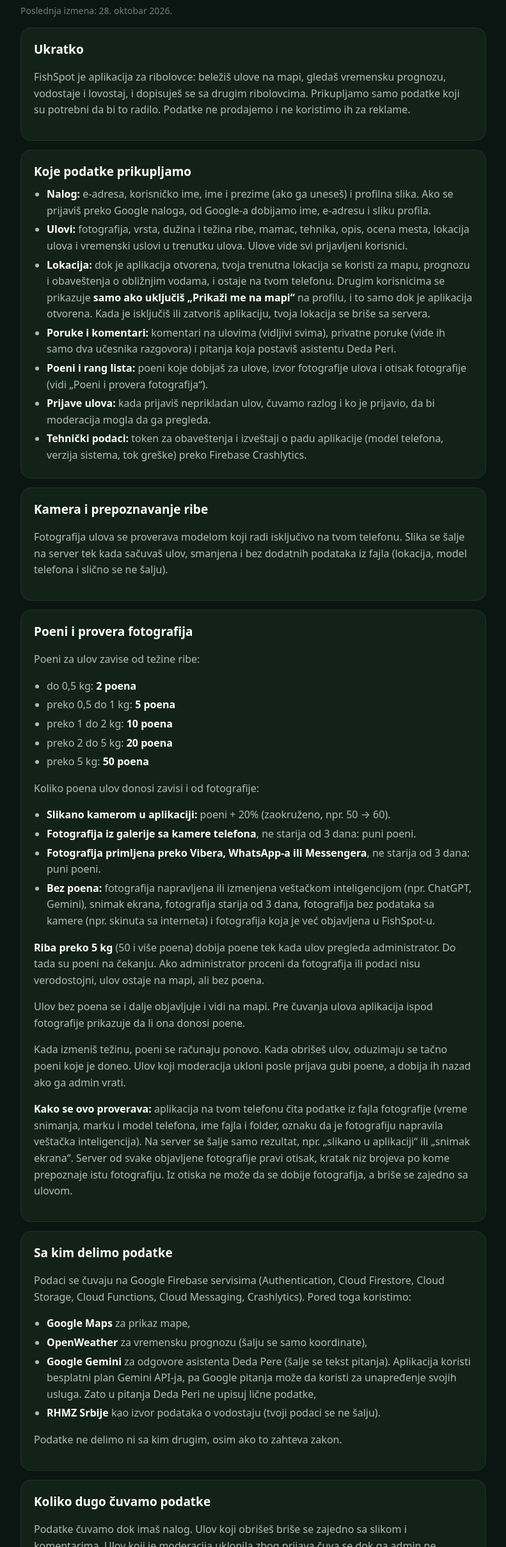
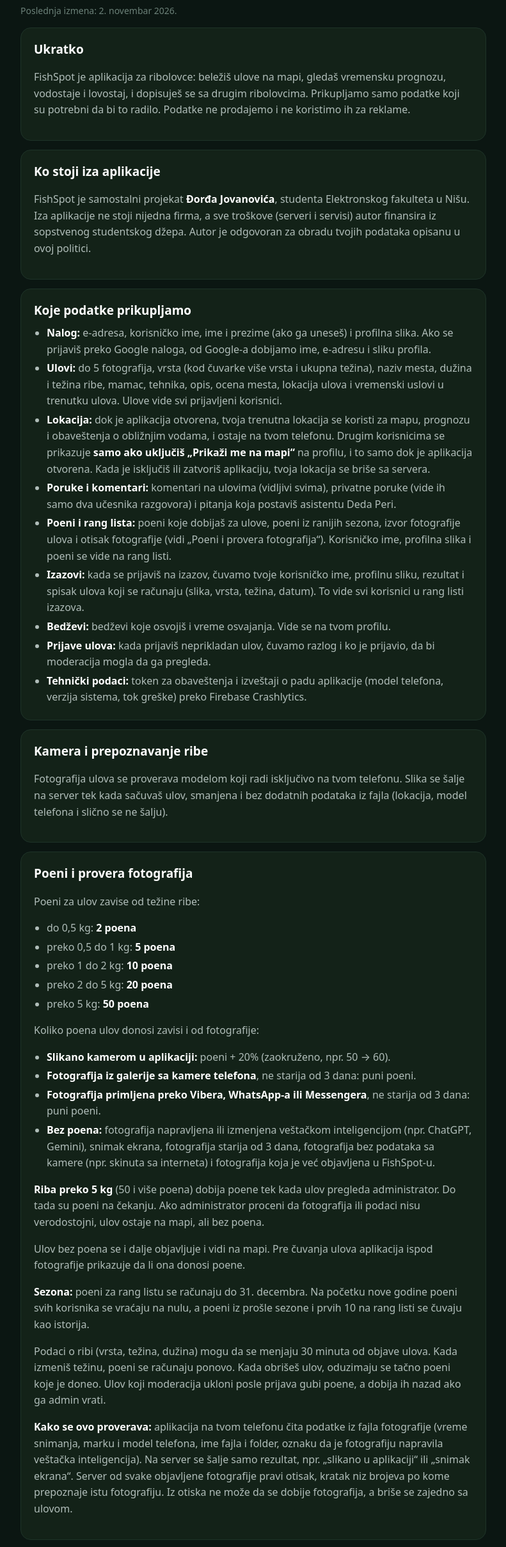
Before and after one commit to zezus03/FishSpot, a plain HTML site: page hosting/privatnost.html in a window 1280 px wide. Shown: the part 103-2521 px from the top of the page at 64% size, without its empty margins (244-1035 px from the left). Drawn offline with Linux system fonts and the light colour scheme.

Commit message:
Politika privatnosti: autor, sezone, izazovi i bedzevi; ukljucena provera starosti slike

```diff
--- a/hosting/privatnost.html
+++ b/hosting/privatnost.html
@@ -24,7 +24,7 @@
 <main>
   <div class="oznaka">FishSpot</div>
   <h1>Politika privatnosti</h1>
-  <div class="datum">Poslednja izmena: 28. oktobar 2026.</div>
+  <div class="datum">Poslednja izmena: 2. novembar 2026.</div>
 
   <section>
     <h2>Ukratko</h2>
@@ -32,13 +32,20 @@
   </section>
 
   <section>
+    <h2>Ko stoji iza aplikacije</h2>
+    <p>FishSpot je samostalni projekat <strong>Đorđa Jovanovića</strong>, studenta Elektronskog fakulteta u Nišu. Iza aplikacije ne stoji nijedna firma, a sve troškove (serveri i servisi) autor finansira iz sopstvenog studentskog džepa. Autor je odgovoran za obradu tvojih podataka opisanu u ovoj politici.</p>
+  </section>
+
+  <section>
     <h2>Koje podatke prikupljamo</h2>
     <ul>
       <li><strong>Nalog:</strong> e-adresa, korisničko ime, ime i prezime (ako ga uneseš) i profilna slika. Ako se prijaviš preko Google naloga, od Google-a dobijamo ime, e-adresu i sliku profila.</li>
-      <li><strong>Ulovi:</strong> fotografija, vrsta, dužina i težina ribe, mamac, tehnika, opis, ocena mesta, lokacija ulova i vremenski uslovi u trenutku ulova. Ulove vide svi prijavljeni korisnici.</li>
+      <li><strong>Ulovi:</strong> do 5 fotografija, vrsta (kod čuvarke više vrsta i ukupna težina), naziv mesta, dužina i težina ribe, mamac, tehnika, opis, ocena mesta, lokacija ulova i vremenski uslovi u trenutku ulova. Ulove vide svi prijavljeni korisnici.</li>
       <li><strong>Lokacija:</strong> dok je aplikacija otvorena, tvoja trenutna lokacija se koristi za mapu, prognozu i obaveštenja o obližnjim vodama, i ostaje na tvom telefonu. Drugim korisnicima se prikazuje <strong>samo ako uključiš „Prikaži me na mapi“</strong> na profilu, i to samo dok je aplikacija otvorena. Kada je isključiš ili zatvoriš aplikaciju, tvoja lokacija se briše sa servera.</li>
       <li><strong>Poruke i komentari:</strong> komentari na ulovima (vidljivi svima), privatne poruke (vide ih samo dva učesnika razgovora) i pitanja koja postaviš asistentu Deda Peri.</li>
-      <li><strong>Poeni i rang lista:</strong> poeni koje dobijaš za ulove, izvor fotografije ulova i otisak fotografije (vidi „Poeni i provera fotografija“).</li>
+      <li><strong>Poeni i rang lista:</strong> poeni koje dobijaš za ulove, poeni iz ranijih sezona, izvor fotografije ulova i otisak fotografije (vidi „Poeni i provera fotografija“). Korisničko ime, profilna slika i poeni se vide na rang listi.</li>
+      <li><strong>Izazovi:</strong> kada se prijaviš na izazov, čuvamo tvoje korisničko ime, profilnu sliku, rezultat i spisak ulova koji se računaju (slika, vrsta, težina, datum). To vide svi korisnici u rang listi izazova.</li>
+      <li><strong>Bedževi:</strong> bedževi koje osvojiš i vreme osvajanja. Vide se na tvom profilu.</li>
       <li><strong>Prijave ulova:</strong> kada prijaviš neprikladan ulov, čuvamo razlog i ko je prijavio, da bi moderacija mogla da ga pregleda.</li>
       <li><strong>Tehnički podaci:</strong> token za obaveštenja i izveštaji o padu aplikacije (model telefona, verzija sistema, tok greške) preko Firebase Crashlytics.</li>
     </ul>
@@ -68,7 +75,8 @@
     </ul>
     <p><strong>Riba preko 5 kg</strong> (50 i više poena) dobija poene tek kada ulov pregleda administrator. Do tada su poeni na čekanju. Ako administrator proceni da fotografija ili podaci nisu verodostojni, ulov ostaje na mapi, ali bez poena.</p>
     <p>Ulov bez poena se i dalje objavljuje i vidi na mapi. Pre čuvanja ulova aplikacija ispod fotografije prikazuje da li ona donosi poene.</p>
-    <p>Kada izmeniš težinu, poeni se računaju ponovo. Kada obrišeš ulov, oduzimaju se tačno poeni koje je doneo. Ulov koji moderacija ukloni posle prijava gubi poene, a dobija ih nazad ako ga admin vrati.</p>
+    <p><strong>Sezona:</strong> poeni za rang listu se računaju do 31. decembra. Na početku nove godine poeni svih korisnika se vraćaju na nulu, a poeni iz prošle sezone i prvih 10 na rang listi se čuvaju kao istorija.</p>
+    <p>Podaci o ribi (vrsta, težina, dužina) mogu da se menjaju 30 minuta od objave ulova. Kada izmeniš težinu, poeni se računaju ponovo. Kada obrišeš ulov, oduzimaju se tačno poeni koje je doneo. Ulov koji moderacija ukloni posle prijava gubi poene, a dobija ih nazad ako ga admin vrati.</p>
     <p><strong>Kako se ovo proverava:</strong> aplikacija na tvom telefonu čita podatke iz fajla fotografije (vreme snimanja, marku i model telefona, ime fajla i folder, oznaku da je fotografiju napravila veštačka inteligencija). Na server se šalje samo rezultat, npr. „slikano u aplikaciji“ ili „snimak ekrana“. Server od svake objavljene fotografije pravi otisak, kratak niz brojeva po kome prepoznaje istu fotografiju. Iz otiska ne može da se dobije fotografija, a briše se zajedno sa ulovom.</p>
   </section>
 
@@ -77,10 +85,12 @@
     <p>Podaci se čuvaju na Google Firebase servisima (Authentication, Cloud Firestore, Cloud Storage, Cloud Functions, Cloud Messaging, Crashlytics). Pored toga koristimo:</p>
     <ul>
       <li><strong>Google Maps</strong> za prikaz mape,</li>
+      <li><strong>Google Geocoder</strong> (deo Android sistema) za naziv mesta ulova (šalju se samo koordinate),</li>
       <li><strong>OpenWeather</strong> za vremensku prognozu (šalju se samo koordinate),</li>
       <li><strong>Google Gemini</strong> za odgovore asistenta Deda Pere (šalje se tekst pitanja). Aplikacija koristi besplatni plan Gemini API-ja, pa Google pitanja može da koristi za unapređenje svojih usluga. Zato u pitanja Deda Peri ne upisuj lične podatke,</li>
       <li><strong>RHMZ Srbije</strong> kao izvor podataka o vodostaju (tvoji podaci se ne šalju).</li>
     </ul>
+    <p>Kartica za deljenje ulova na društvenim mrežama pravi se na tvom telefonu, i deli se samo kada ti to izabereš.</p>
     <p>Podatke ne delimo ni sa kim drugim, osim ako to zahteva zakon.</p>
   </section>
 
@@ -91,7 +101,7 @@
 
   <section>
     <h2>Brisanje naloga</h2>
-    <p>Nalog možeš sam da obrišeš u aplikaciji: <strong>Profil → Obriši nalog</strong>. Time se trajno brišu profil, profilna slika, svi ulovi sa slikama, komentari, privatne poruke, razgovor sa Deda Perom, prijave i poeni. Ako ne možeš da pristupiš aplikaciji, piši nam na adresu ispod i obrisaćemo nalog umesto tebe.</p>
+    <p>Nalog možeš sam da obrišeš u aplikaciji: <strong>Profil → Obriši nalog</strong>. Time se trajno brišu profil, profilna slika, svi ulovi sa slikama, komentari, privatne poruke i spisak razgovora, razgovor sa Deda Perom, prijave, poeni, bedževi i učešće u izazovima. Ako ne možeš da pristupiš aplikaciji, piši nam na adresu ispod i obrisaćemo nalog umesto tebe.</p>
   </section>
 
   <section>
```
Also changed, not shown: 1 other file.
